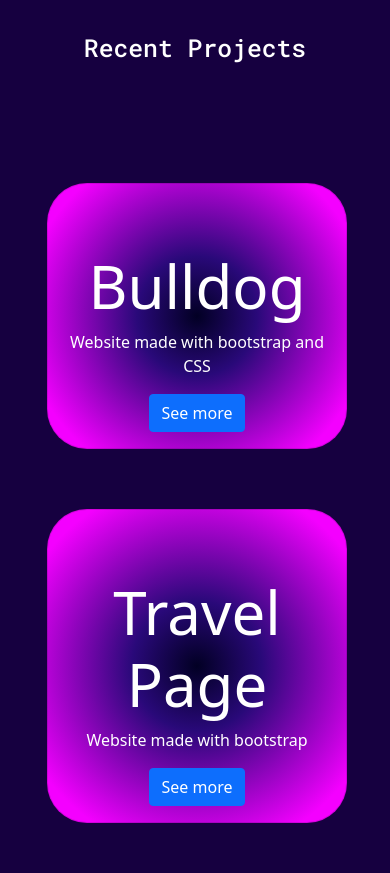
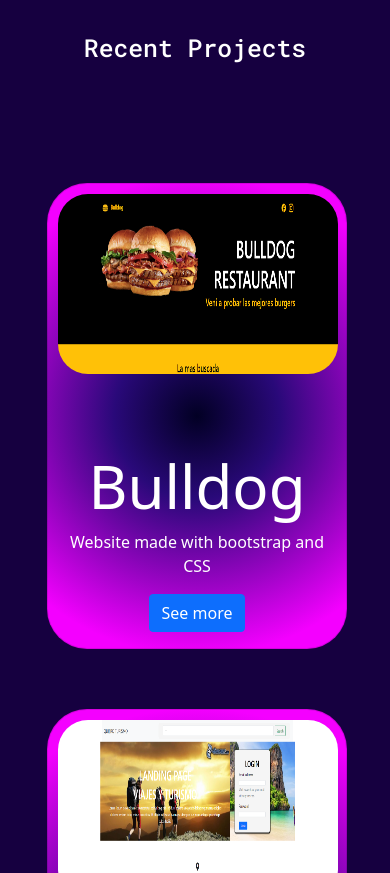
Before and after one commit to marcusty15/portfolio, a plain HTML site: page index.html in a window 390 px wide. Shown: the part 1127-2000 px from the top of the page. Drawn offline with nearby package versions, Linux system fonts and the light colour scheme.

Commit message:
correcion responsive

```diff
--- a/index.html
+++ b/index.html
@@ -96,7 +96,7 @@
                 Hello, my name is Marco Troconis, I'm from Venezuela. I
                 graduated 8 years ago as a civil engineer
                 . However, I have discovered that
-                I am passionate about the world of programming, focused on web
+                I am passionated about the world of programming, focused on web
                 development. That's why I decided to train as a full stack web developer.
               </h3>
             </div>
@@ -110,7 +110,7 @@
         <div class="container">
           <h2 class="text-center title">Recent Projects</h2>
           <div class="pt1 pt2" id="bulldog">
-            <div class="card text-white flex-row" style="width: 50rem">
+            <div class="card text-white flex-md-row flex-sm-column" style="width: 50rem">
               <img src="bulldog.png" class="card-img-top" alt="..." />
               <div class="card-body text-center">
                 <h5 class="card-title">Bulldog</h5>
@@ -127,7 +127,7 @@
           </div>
 
           <div class="pt2" id="travelpage">
-            <div class="card text-white flex-row" style="width: 50rem">
+            <div class="card text-white flex-md-row flex-sm-column" style="width: 50rem">
               <img src="bootstrap.png" class="card-img-top" alt="..." />
               <div class="card-body text-center">
                 <h5 class="card-title">Travel Page</h5>
@@ -143,7 +143,7 @@
             </div>
           </div>
           <div class="pt2" id="form">
-            <div class="card text-white flex-row" style="width: 50rem">
+            <div class="card text-white flex-md-row flex-sm-column" style="width: 50rem">
               <img src="form.png" class="card-img-top" alt="..." />
               <div class="card-body text-center">
                 <h5 class="card-title">Form</h5>
--- a/style.css
+++ b/style.css
@@ -239,7 +239,9 @@ form {
 
 @media (min-width: 355px) and (max-width: 1000px) {
   .card-img-top {
-    display: none;
+    display: noe;
+    width: 300px;
+    height: 200px;
   }
   .presentacion{
     margin-top: 30px;
```
